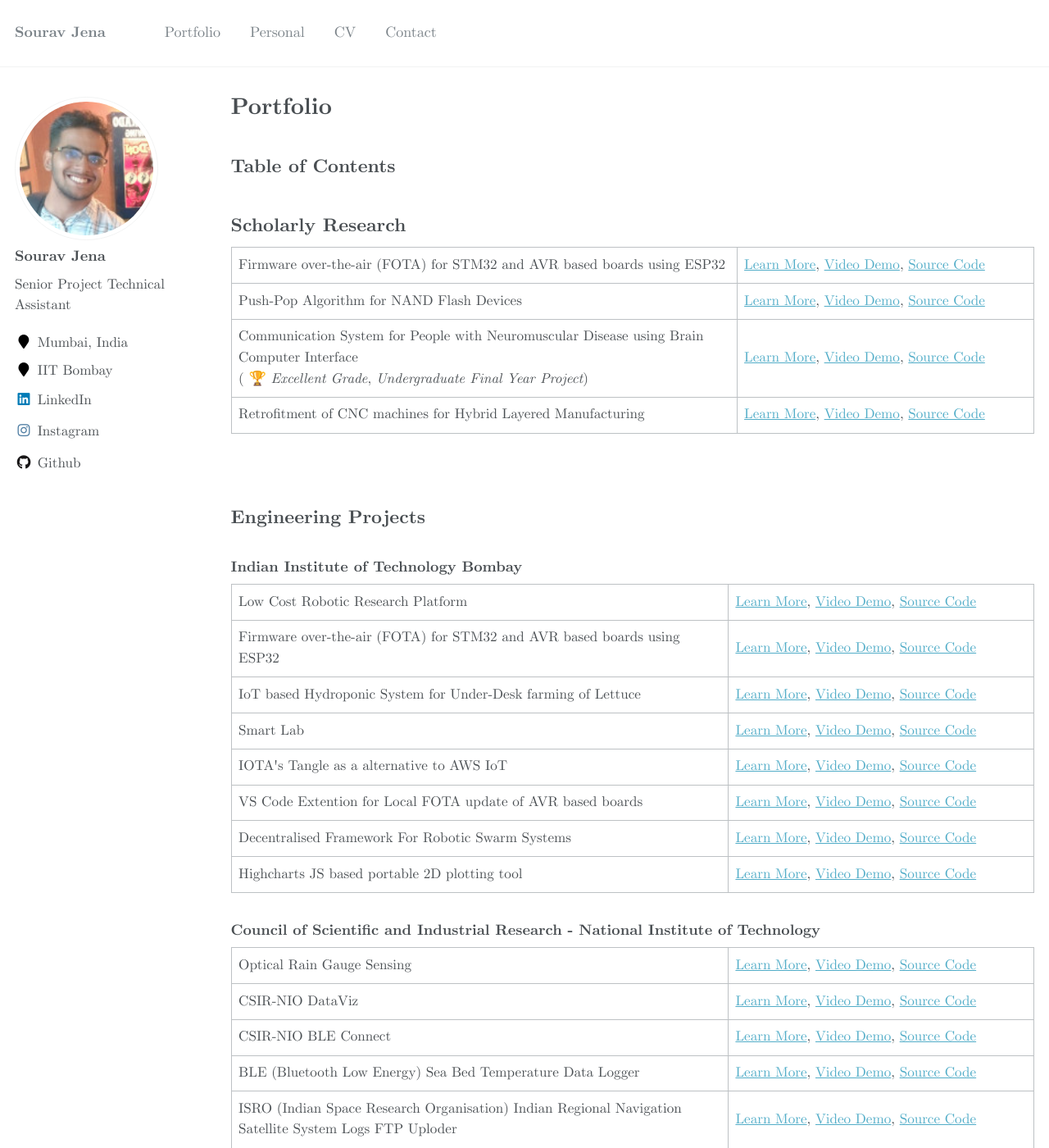
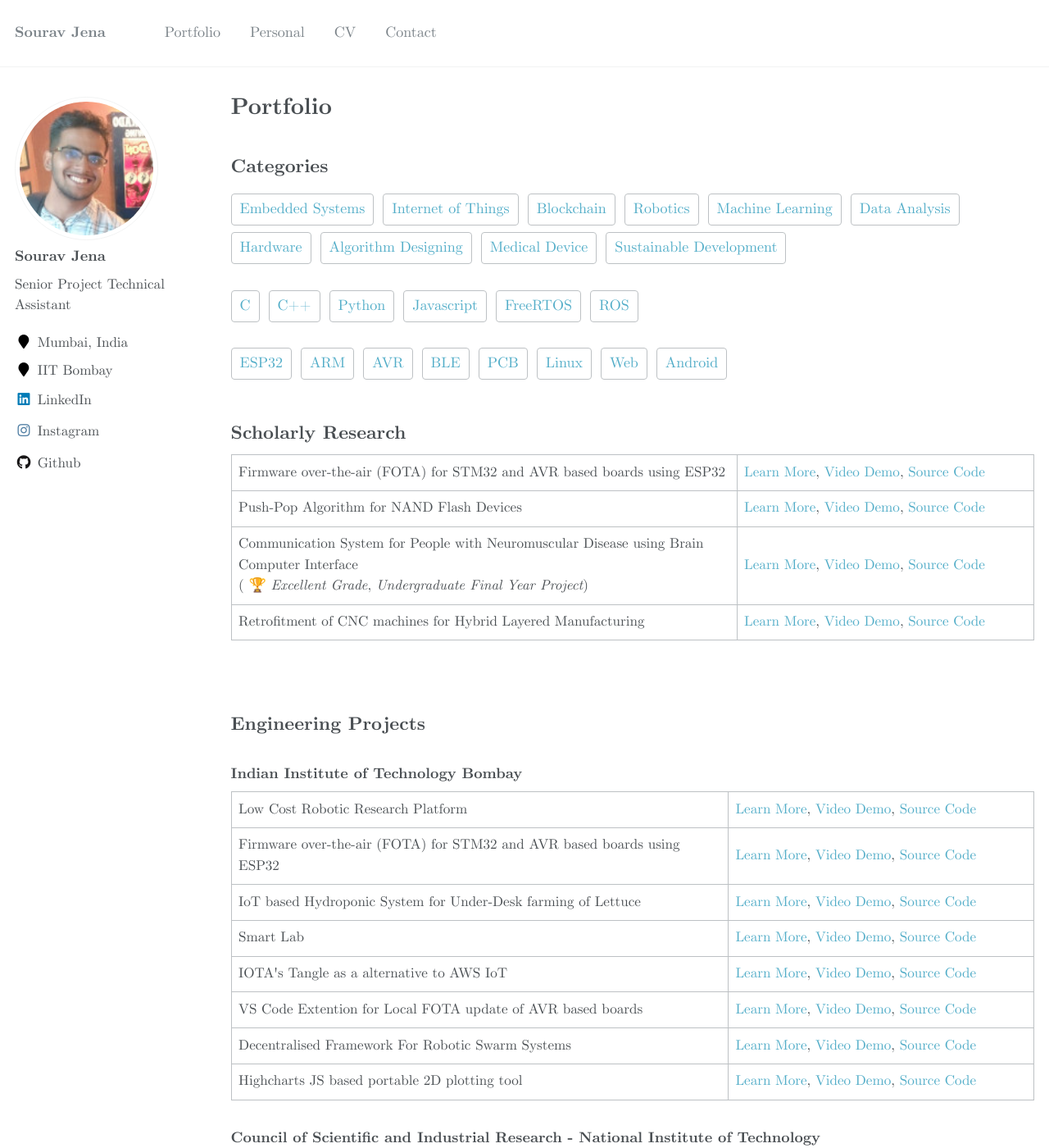
Before and after one commit to souravjena/souravjena.github.io, a Jekyll site: the page built from _pages/portfolio.md, in a window 1280 px wide and 1400 px high. Shown: the whole window at 82% size. Built offline with Jekyll 4.4.1, drawn with Linux system fonts in a browser that asks for light colours.

Commit message:
categories added to portfolio page

```diff
--- a/_pages/portfolio.md
+++ b/_pages/portfolio.md
@@ -29,6 +29,18 @@ author_profile: true
 #myBtn:hover {
   background-color: #555;
 }
+
+/*A:link { COLOR: black; TEXT-DECORATION: none; font-weight: normal }
+A:visited { COLOR: black; TEXT-DECORATION: none; font-weight: normal }
+A:active { COLOR: black; TEXT-DECORATION: none }
+A:hover { COLOR: blue; TEXT-DECORATION: none; font-weight: none }
+*/
+
+a:hover, a:visited, a:link, a:active
+{
+    text-decoration: none;
+}
+
 </style>
 
 </head>
@@ -56,7 +68,62 @@ function topFunction() {
 
 
 
-<h2>Table of Contents</h2>
+<h2>Categories</h2>
+<a href="http://localhost:4000/tags/#embedded-systems" style="text-decoration:none;" class="page__taxonomy-item" rel="tag">Embedded Systems</a>
+<a href="http://localhost:4000/tags/#iot" style="text-decoration:none" class="page__taxonomy-item" rel="tag">Internet of Things</a>
+<a href="http://localhost:4000/tags/#blockchain" style="text-decoration:none" class="page__taxonomy-item" rel="tag">Blockchain</a>
+<a href="http://localhost:4000/tags/#robotics" style="text-decoration:none" class="page__taxonomy-item" rel="tag">Robotics</a>
+<a href="http://localhost:4000/tags/#machine-learning" style="text-decoration:none" class="page__taxonomy-item" rel="tag">Machine Learning</a>
+<a href="http://localhost:4000/tags/#data-analysis" style="text-decoration:none" class="page__taxonomy-item" rel="tag">Data Analysis</a>
+<a href="http://localhost:4000/tags/#hardware" style="text-decoration:none" class="page__taxonomy-item" rel="tag">Hardware</a>
+<a href="http://localhost:4000/tags/#algorithm-designing" style="text-decoration:none" class="page__taxonomy-item" rel="tag">Algorithm Designing</a>
+<a href="http://localhost:4000/tags/#medical-device" style="text-decoration:none" class="page__taxonomy-item" rel="tag">Medical Device</a>
+<a href="http://localhost:4000/tags/#sustainable-development" style="text-decoration:none" class="page__taxonomy-item" rel="tag">Sustainable Development</a>
+
+<a href="http://localhost:4000/tags/#c" style="text-decoration:none" class="page__taxonomy-item" rel="tag">C</a>
+<a href="http://localhost:4000/tags/#cpp" style="text-decoration:none" class="page__taxonomy-item" rel="tag">C++</a>
+<a href="http://localhost:4000/tags/#python" style="text-decoration:none" class="page__taxonomy-item" rel="tag">Python</a>
+<a href="http://localhost:4000/tags/#javascript" style="text-decoration:none" class="page__taxonomy-item" rel="tag">Javascript</a>
+<a href="http://localhost:4000/tags/#freertos" style="text-decoration:none" class="page__taxonomy-item" rel="tag">FreeRTOS</a>
+<a href="http://localhost:4000/tags/#ros" style="text-decoration:none" class="page__taxonomy-item" rel="tag">ROS</a>
+
+<a href="http://localhost:4000/tags/#esp32" style="text-decoration:none" class="page__taxonomy-item" rel="tag">ESP32</a>
+<a href="http://localhost:4000/tags/#arm" style="text-decoration:none" class="page__taxonomy-item" rel="tag">ARM</a>
+<a href="http://localhost:4000/tags/#avr" style="text-decoration:none" class="page__taxonomy-item" rel="tag">AVR</a>
+<a href="http://localhost:4000/tags/#ble" style="text-decoration:none" class="page__taxonomy-item" rel="tag">BLE</a>
+<a href="http://localhost:4000/tags/#pcb" style="text-decoration:none" class="page__taxonomy-item" rel="tag">PCB</a>
+<a href="http://localhost:4000/tags/#linux" style="text-decoration:none" class="page__taxonomy-item" rel="tag">Linux</a>
+<a href="http://localhost:4000/tags/#web" style="text-decoration:none" class="page__taxonomy-item" rel="tag">Web</a>
+<a href="http://localhost:4000/tags/#android" style="text-decoration:none" class="page__taxonomy-item" rel="tag">Android</a>
+
+<!-- <footer class="page__meta">
+
+  <p class="page__taxonomy">
+    <strong style="color:#495e9d;"><i class="fa fa-fw fa-tags" aria-hidden="true" style="color:Black;"></i> Tags: </strong>
+    <span itemprop="keywords"> -->
+
+
+
+<!--     <a href="http://localhost:4000/tags/#arduino" style="text-decoration:none" class="page__taxonomy-item" rel="tag">Arduino</a><span class="sep">, </span>
+
+
+
+    <a href="http://localhost:4000/tags/#avr" style="text-decoration:none" class="page__taxonomy-item" rel="tag">AVR</a><span class="sep">, </span>
+
+
+
+    <a href="http://localhost:4000/tags/#embedded-systems" style="text-decoration:none" class="page__taxonomy-item" rel="tag">Embedded Systems</a><span class="sep">, </span>
+
+
+
+   <a href="http://localhost:4000/tags/#esp32" style="text-decoration:none" class="page__taxonomy-item" rel="tag">ESP32</a> -->
+
+<!--    </span>
+  </p>
+
+  </footer> -->
+
+
 
 <h2>Scholarly Research</h2>
  <table style="width:100%">
```
Also changed, not shown: 2 other files.
